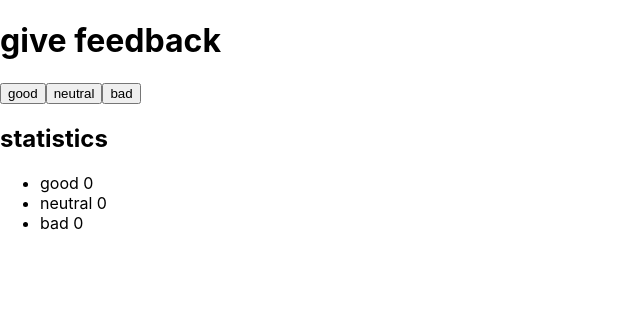
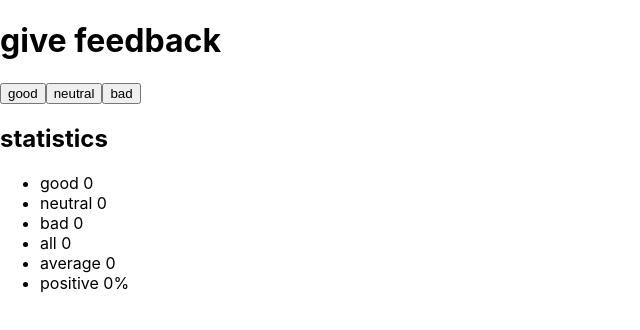
Before and after one commit to mfialko/Fullstack-web-development-from-Helsinki-university, a React (Create React App) app in the folder part1/1.6 unicafe/unicafe/: page / in a window 1280 px wide. Shown: the top 330 px of the page, without its empty margins (0-640 px from the left). Built offline with nearby package versions, Linux system fonts and the light colour scheme.

Commit message:
exercise 1.7 unicafe

```diff
--- a/part1/1.6 unicafe/unicafe/src/App.js
+++ b/part1/1.6 unicafe/unicafe/src/App.js
@@ -22,6 +22,23 @@ const App = () => {
     setBad(prev => prev + 1);
   }
 
+  const getAverageScore = () => {
+    let scores = {
+      good: 1,
+      neutral: 0,
+      bad: -1
+    }
+    let sumOfScores = good * scores.good + neutral * scores.neutral + bad * scores.bad;
+    let numOfScores = good + neutral + bad;
+    return numOfScores > 0 ? (sumOfScores)/numOfScores : 0;
+  }
+
+  const getPositivePercent = () => {
+    let numOfScores = good + neutral + bad;
+    let positive = numOfScores > 0 ? (good/numOfScores) : 0;
+    return `${positive * 100}%`;
+  }
+
   return (
     <div>
       <h1>give feedback</h1>
@@ -36,6 +53,9 @@ const App = () => {
           <li>good {good}</li>
           <li>neutral {neutral}</li>
           <li>bad {bad}</li>
+          <li>all {good + neutral + bad}</li>
+          <li>average {getAverageScore()}</li>
+          <li>positive {getPositivePercent()}</li>
         </ul>
       </div>
     </div>
```
Also changed, not shown: 1 other file (tests, documents, lock files or other folders).
